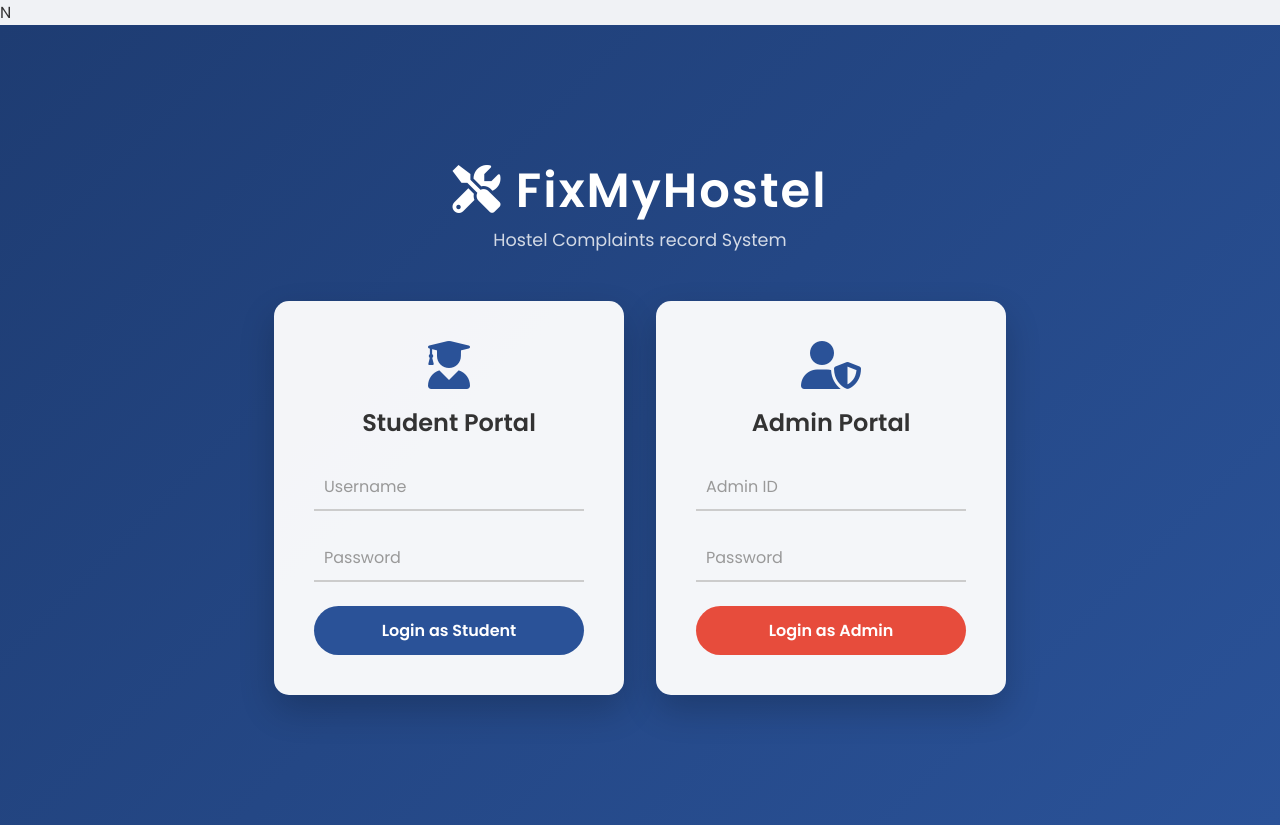
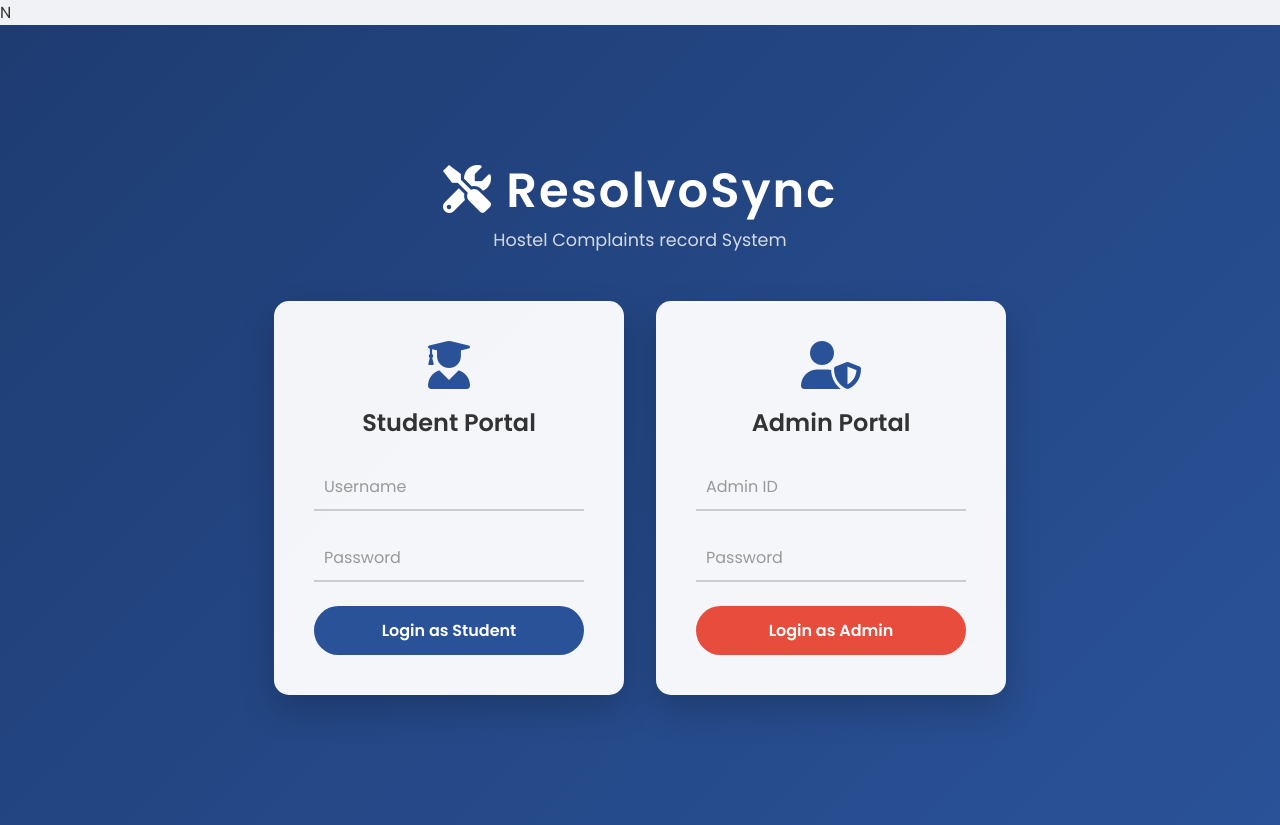
Before and after one commit to neelanshshukla/ResolvoSync, a Flask app: page / in a window 1280 px wide. Run offline with Flask 3, Linux system fonts and the light colour scheme.

Commit message:
change the name of the application

```diff
--- a/templates/admin.html
+++ b/templates/admin.html
@@ -3,7 +3,7 @@
 <head>
     <meta charset="UTF-8">
     <meta name="viewport" content="width=device-width, initial-scale=1.0">
-    <title>CampusFix - Admin Dashboard</title>
+    <title>ResolvoSync - Admin Dashboard</title>
     <link rel="stylesheet" href="/static/css/admin.css">
     <link href="/static/css/font-awesome.min.css" rel="stylesheet">
 </head>
--- a/templates/index.html
+++ b/templates/index.html
@@ -3,7 +3,7 @@ N<!DOCTYPE html>
 <head>
     <meta charset="UTF-8">
     <meta name="viewport" content="width=device-width, initial-scale=1.0">
-    <title>FixMyHostel</title>
+    <title>ResolvoSync</title>
    <link rel="stylesheet" href="/static/css/index.css">
     <link href="https://cdnjs.cloudflare.com/ajax/libs/font-awesome/6.0.0/css/all.min.css" rel="stylesheet">
 </head>
@@ -12,7 +12,7 @@ N<!DOCTYPE html>
     <div id="login-page" class="page active">
         <div class="background-overlay"></div>
         <div class="brand-header">
-            <h1><i class="fas fa-tools"></i> FixMyHostel</h1>
+            <h1><i class="fas fa-tools"></i> ResolvoSync</h1>
             <p>Hostel Complaints record System</p>
         </div>
 
--- a/templates/student.html
+++ b/templates/student.html
@@ -3,7 +3,7 @@
 <head>
     <meta charset="UTF-8">
     <meta name="viewport" content="width=device-width, initial-scale=1.0">
-    <title>CampusFix - Student Dashboard</title>
+    <title>ResolvoSync - Student Dashboard</title>
     <link rel="stylesheet" href="/static/css/student.css">
     <link href="https://cdnjs.cloudflare.com/ajax/libs/font-awesome/6.0.0/css/all.min.css" rel="stylesheet">
 </head>
```
